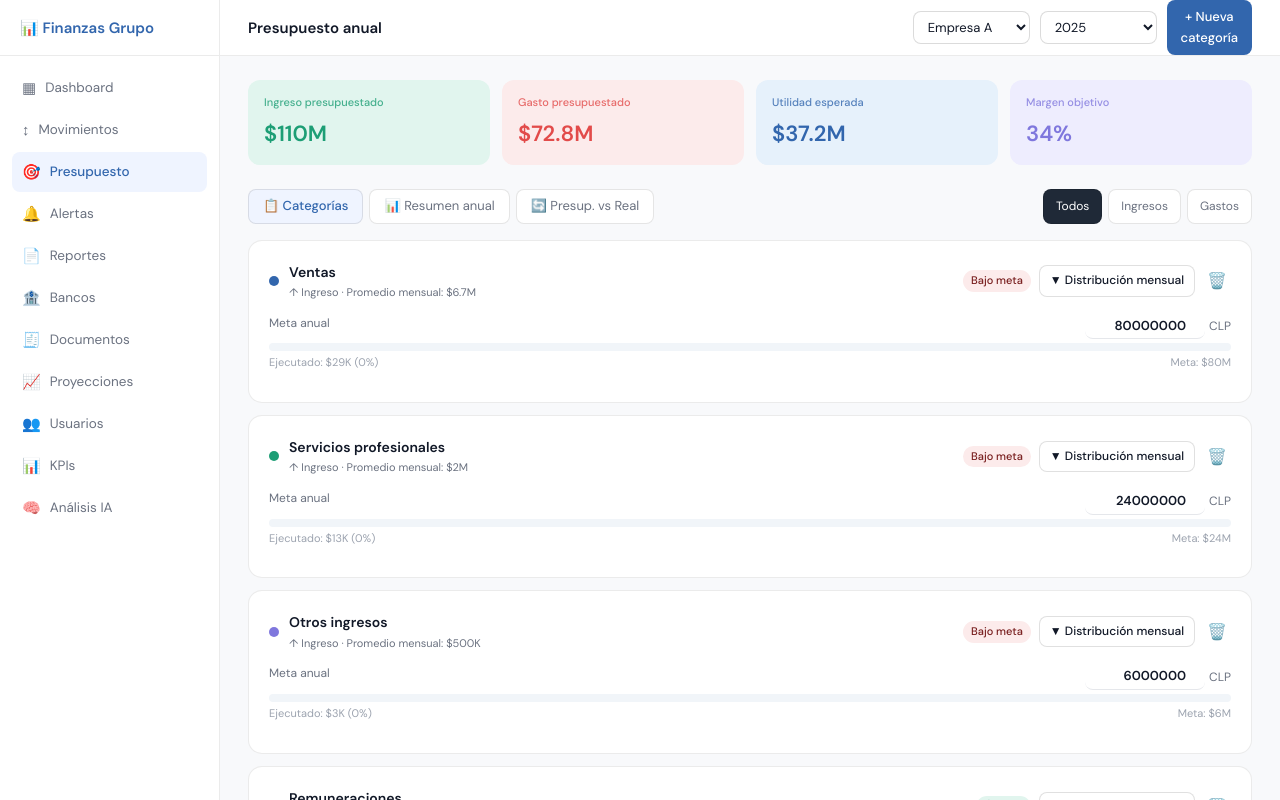
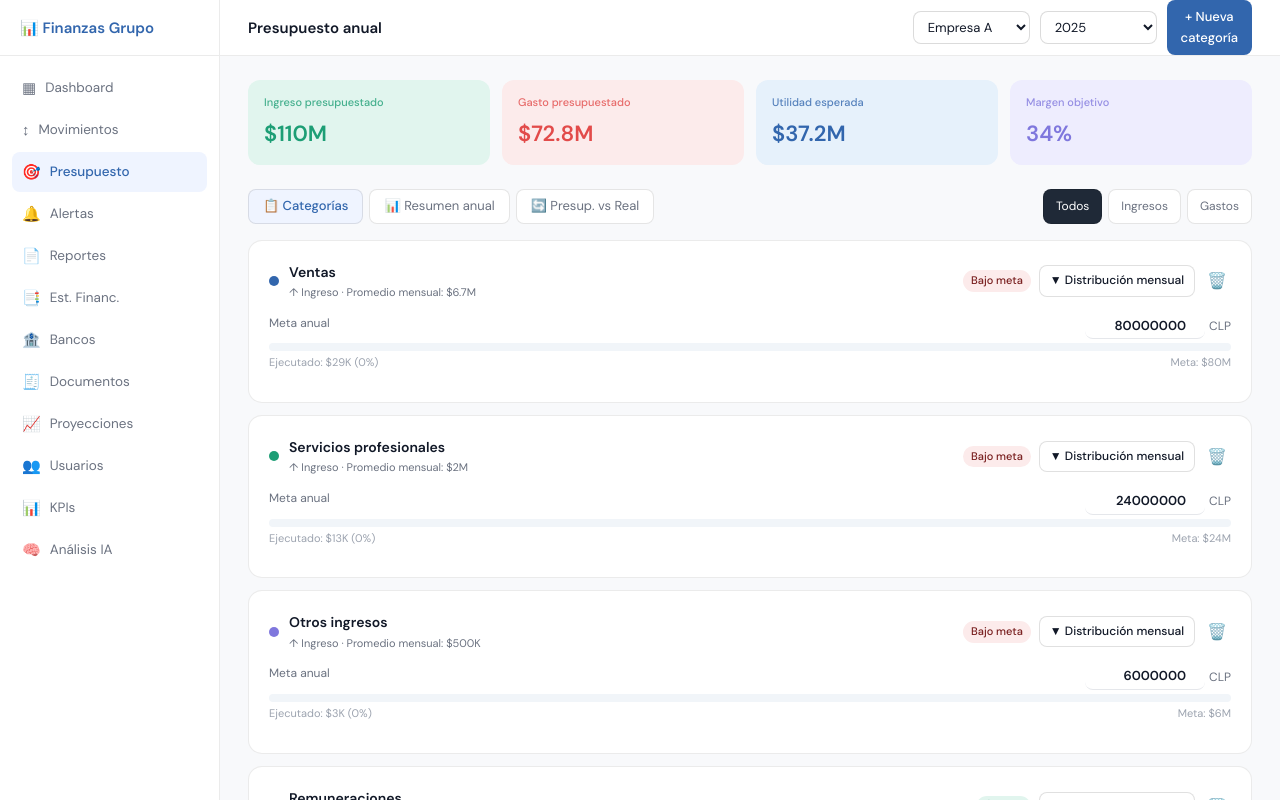
Before and after one commit to Nexo-Salud/finanzas-grupo, a Next.js app: page /presupuesto in a window 1280 px wide. Shown: the top 800 px of the page. Built offline with nearby package versions, Linux system fonts and the light colour scheme.

Commit message:
Update page.tsx

```diff
--- a/app/presupuesto/page.tsx
+++ b/app/presupuesto/page.tsx
@@ -205,6 +205,7 @@ export default function PresupuestoPage() {
           { href:'/presupuesto',  label:'Presupuesto',  icon:'🎯', active:true },
           { href:'/alertas',      label:'Alertas',      icon:'🔔' },
           { href:'/reportes',     label:'Reportes',     icon:'📄' },
+          { href:'/estados',      label:'Est. Financ.', icon:'📑' },
           { href:'/bancos',       label:'Bancos',       icon:'🏦' },
           { href:'/tributario',   label:'Documentos',   icon:'🧾' },
           { href:'/proyecciones', label:'Proyecciones', icon:'📈' },
```
